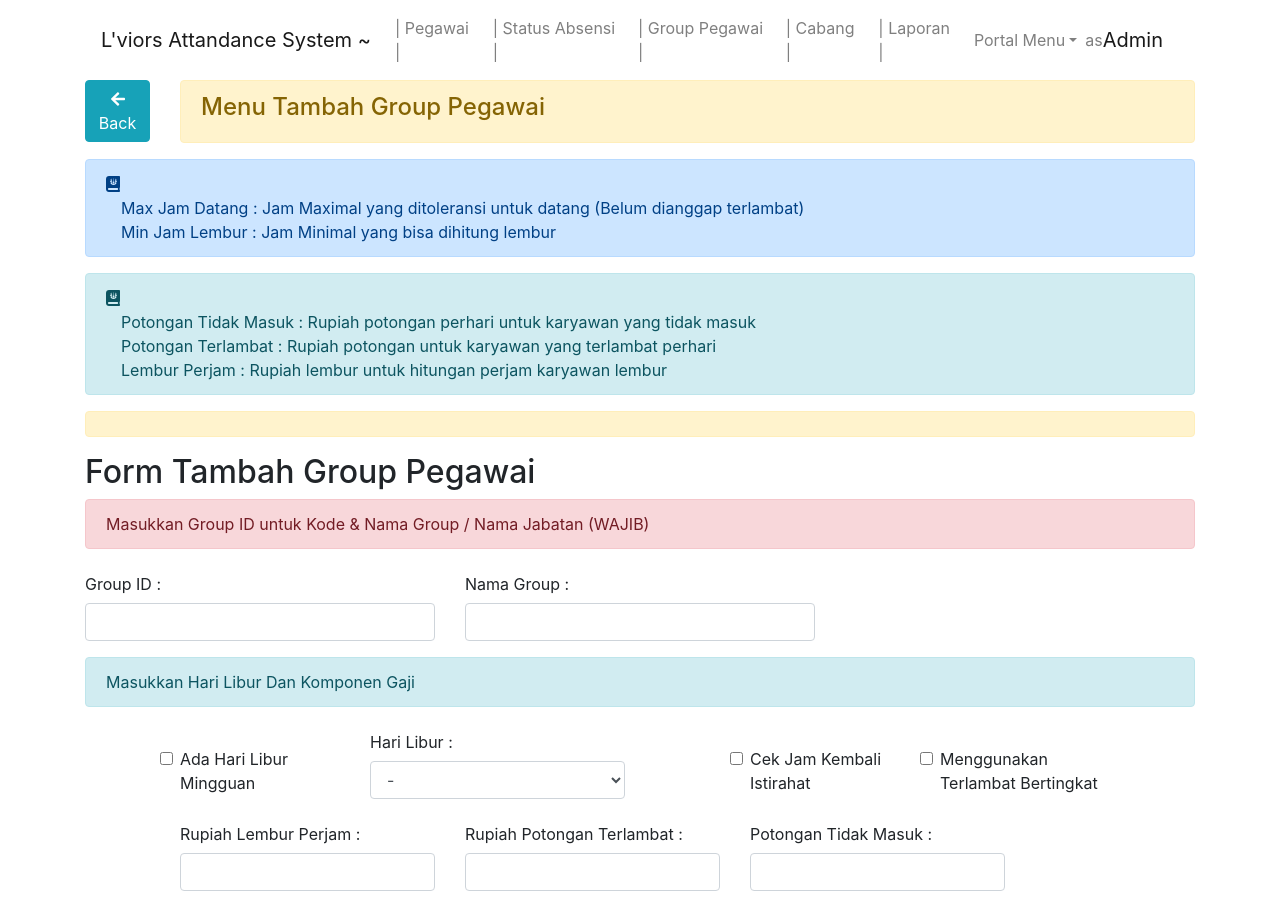
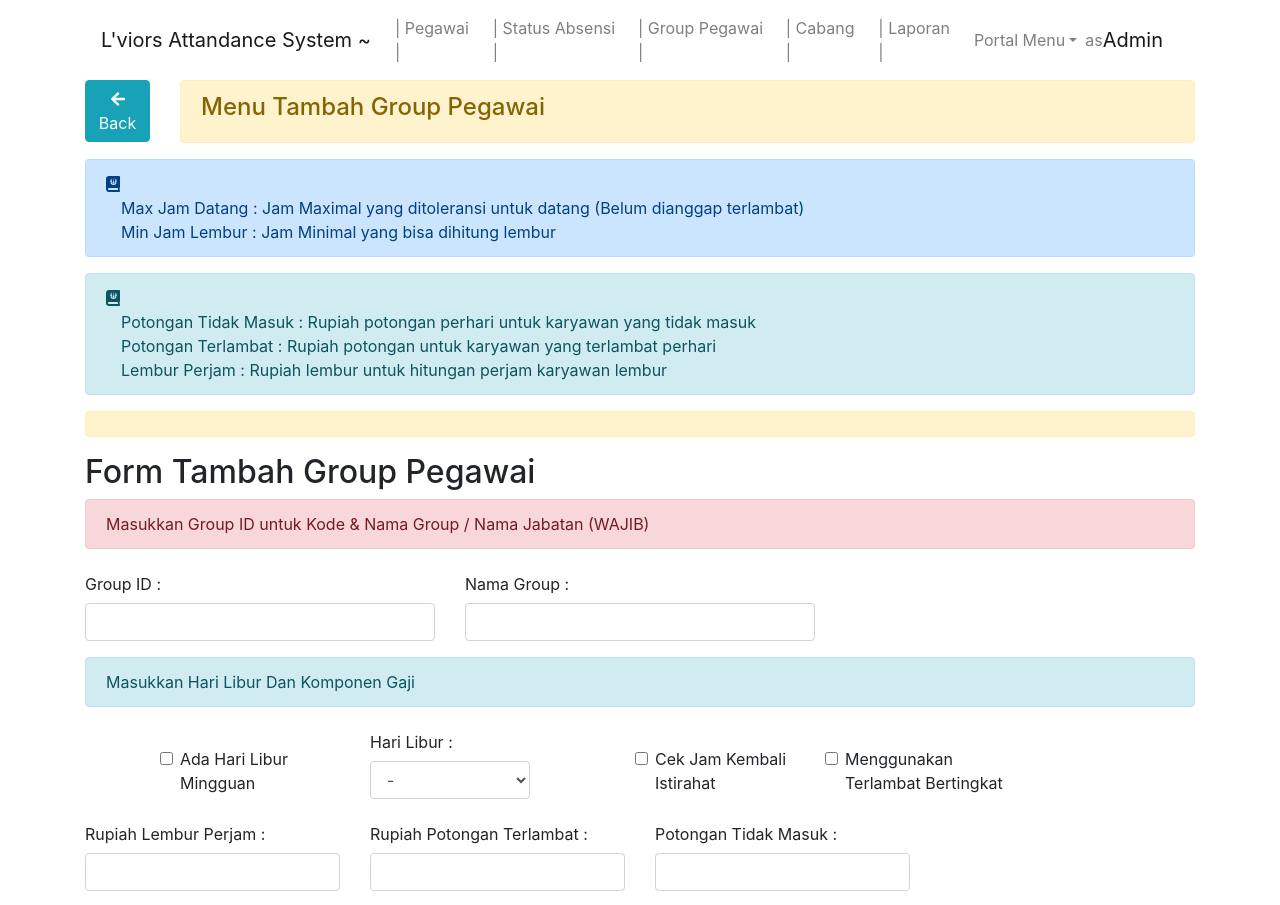
Before and after one commit to skipfortoday/react-admin, a React (Create React App) app: page /group/create in a window 1280 px wide. Shown: the top 905 px of the page. Built offline with nearby package versions, Linux system fonts and the light colour scheme.

Commit message:
Merapikan Form gorup Component

```diff
--- a/src/components/FormGroupComponent.js
+++ b/src/components/FormGroupComponent.js
@@ -118,7 +118,7 @@ class FormGroupComponent extends Component {
             </FormGroup>
           </Col>
 
-          <Col md={3}>
+          <Col md={2}>
             <FormGroup>
               <Field
                 type="select"
@@ -151,13 +151,11 @@ class FormGroupComponent extends Component {
             </FormGroup>
           </Col>
 
-          <Col md={1}>
+
+          <Col md={2}>
             <FormGroup></FormGroup>
           </Col>
 
-          <Col md={1}>
-            <FormGroup></FormGroup>
-          </Col>
 
           <Col md={3}>
             <FormGroup>
```
Also changed, not shown: 1 other file (tests, documents, lock files or other folders).
